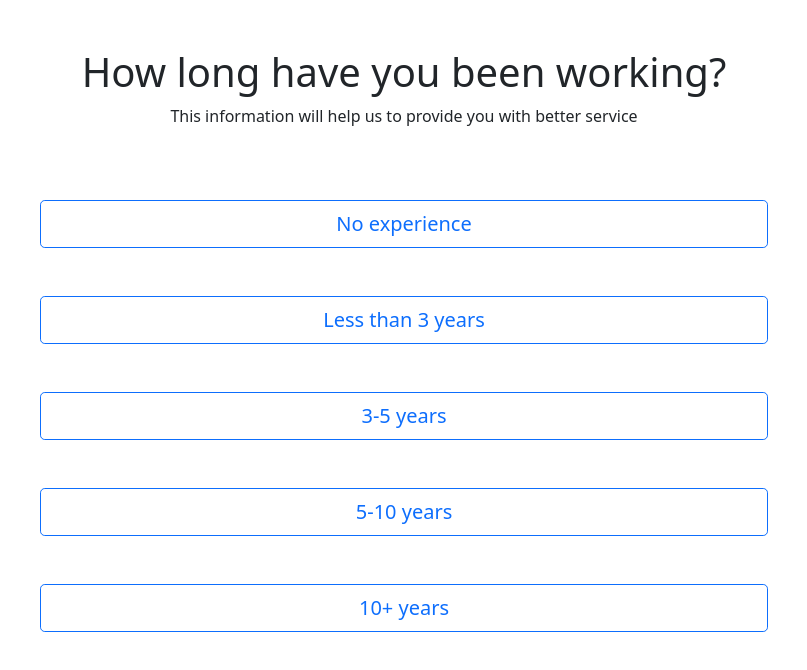
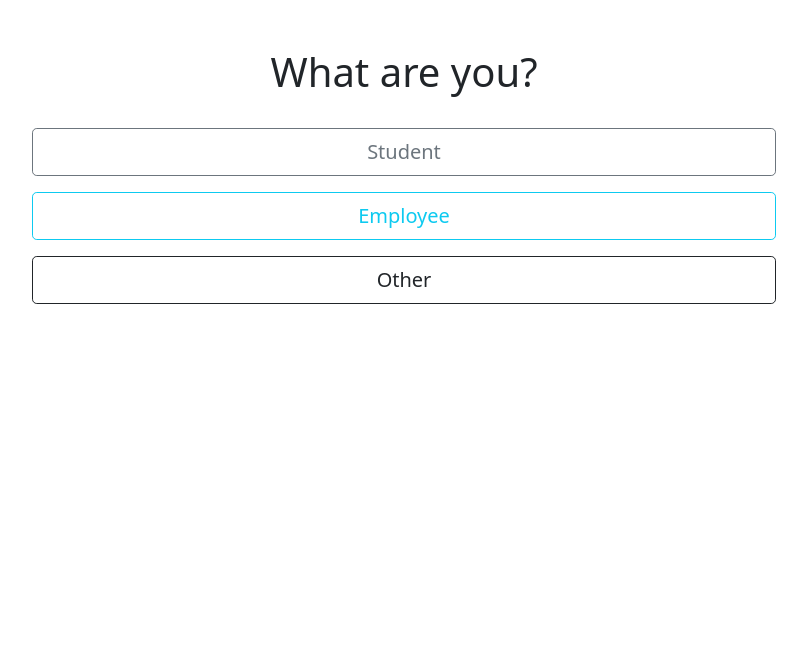
Before and after one commit to DerekSave/bootstrap-5-wiq2g9, a website built with webpack: page src/index.html in a window 1280 px wide. Shown: the whole page, without its empty margins (236-1043 px from the left). Built offline with nearby package versions, Linux system fonts and the light colour scheme.

Commit message:
We add: what are you?

```diff
--- a/src/index.html
+++ b/src/index.html
@@ -116,58 +116,62 @@
           </div>
         </div>
 
+        <div class="d-none">
           <div class="text-center pb-4">
             <h1 class="pt-5">How long have you been working?</h1>
-          <span>This information will help us to provide you with better service<span>
+            <span class="lead h6">This information will help us to provide you with better service<span>
           </div>
 
           <div class="row">
-          <div class="col text-center mt-5 mb-4">
-            <button
-              class="btn btn-outline-primary btn-lg d-grid gap-2 col-8 mx-auto"
-            >
+            <div class="col text-center mt-5 mb-2">
+              <button class="btn btn-outline-primary btn-lg d-grid gap-2 col-8 mx-auto">
                 No experience
               </button>
             </div>
           </div>
           <div class="row">
-          <div class="col text-center mb-4 mt-4">
-            <button
-              class="btn btn-outline-primary btn-lg d-grid gap-2 col-8 mx-auto"
-            >
+            <div class="col text-center mb-2 mt-2">
+              <button class="btn btn-outline-primary btn-lg d-grid gap-2 col-8 mx-auto">
                 Less than 3 years
               </button>
             </div>
           </div>
           <div class="row">
-          <div class="col text-center mb-4 mt-4">
-            <button
-              class="btn btn-outline-primary btn-lg d-grid gap-2 col-8 mx-auto"
-            >
+            <div class="col text-center mb-2 mt-2">
+              <button class="btn btn-outline-primary btn-lg d-grid gap-2 col-8 mx-auto">
                 3-5 years
               </button>
             </div>
           </div>
           <div class="row">
-          <div class="col text-center mb-4 mt-4">
-            <button
-              class="btn btn-outline-primary btn-lg d-grid gap-2 col-8 mx-auto"
-            >
+            <div class="col text-center mb-2 mt-2">
+              <button class="btn btn-outline-primary btn-lg d-grid gap-2 col-8 mx-auto">
                 5-10 years
               </button>
             </div>
           </div>
           <div class="row">
-          <div class="col text-center mb-4 mt-4">
-            <button
-              class="btn btn-outline-primary btn-lg d-grid gap-2 col-8 mx-auto"
-            >
+            <div class="col text-center mb-2 mt-2">
+              <button class="btn btn-outline-primary btn-lg d-grid gap-2 col-8 mx-auto">
                 10+ years
               </button>
             </div>
           </div>
+        </div>
+
+        <div class="text-center">
+          <div>
+            <h1 class="mt-5">What are you?</h1>
+          </div>
+          <div class="row pt-4" role="button">
+            <button class="btn btn-outline-secondary btn-lg d-grid gap-2 col-8 mx-auto mb-3">Student</button>
+            <button class="btn btn-outline-info btn-lg d-grid gap-2 col-8 mx-auto mb-3">Employee</button>
+            <button class="btn btn-outline-dark btn-lg d-grid gap-2 col-8 mx-auto">Other</button>
+          </div>
+        </div>
+
         <div class="row d-none">
-          <button type="submit" class="btn btn-success">Next</button>
+          <button type="submit" class="btn btn-success btn-lg">Next</button>
         </div>
       </div>
     </div>
```
Lines whose indentation alone changed are shown as unchanged.
